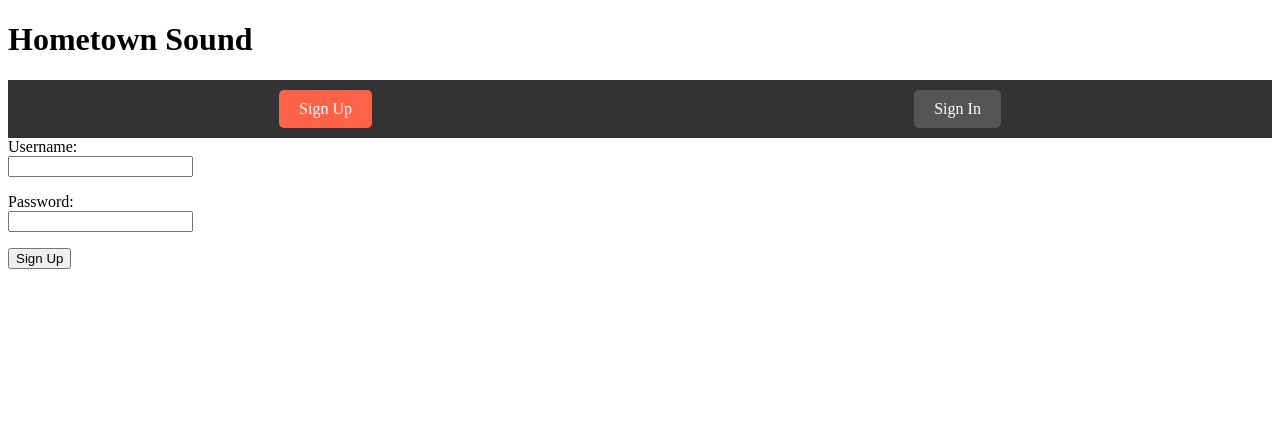
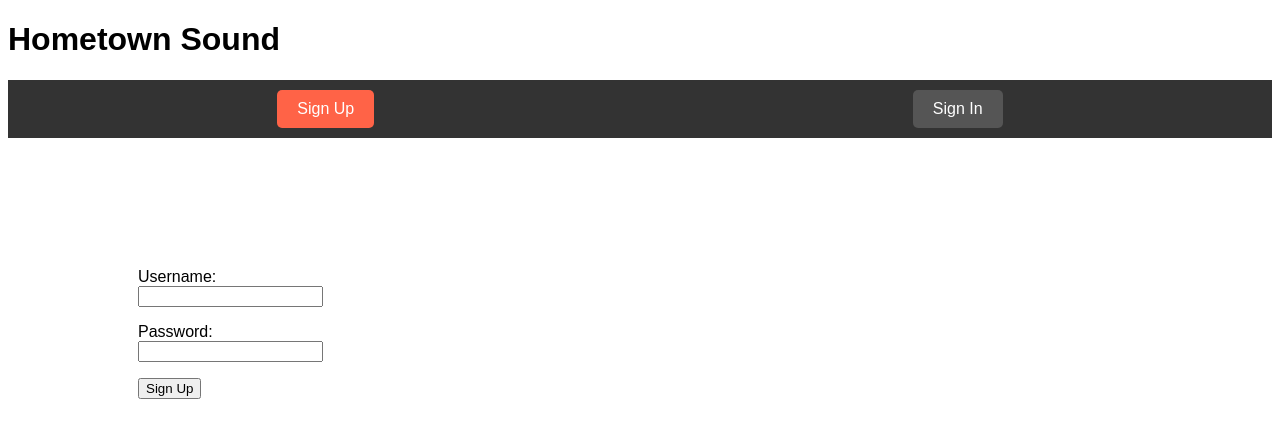
Before and after one commit to LDotey/Hometown-Sound, a React (Create React App) app in the folder client/: page /signup in a window 1280 px wide. Shown: the top 438 px of the page. Built offline with nearby package versions, Linux system fonts and the light colour scheme; no server answers.

Commit message:
create requirements.txt file

```diff
--- a/client/src/components/SignUpForm.js
+++ b/client/src/components/SignUpForm.js
@@ -55,7 +55,7 @@ function SignUp() {
   });
 
   return (
-    <div>
+    <div className="signup-container">
       <form onSubmit={formik.handleSubmit}>
         <label htmlFor="username">Username:</label>
         <br />
--- a/client/src/index.css
+++ b/client/src/index.css
@@ -1,9 +1,6 @@
-/* :root {
-  --bg: #282c34;
-  --header: #fff;
-  --link: #61dafb;
-  --text: hsla(0, 0%, 100%, 0.88);
-} */
+:root {
+  font-family: Arial, Helvetica, sans-serif;
+}
 
 /* NavBar styling */
 .navbar {
@@ -33,6 +30,22 @@
 
 .navbar a.active {
   background-color: #ff6347; /* Highlight the active link with a different color */
+}
+
+.login-container {
+  display: flex;
+  justify-content: flex-end; /* Aligns the form to the right side */
+  align-items: top; /* Vertically centers the form */
+  height: 100vh; /* Takes full viewport height */
+  padding: 130px; /* Add buffer (spacing) around the form */
+}
+
+.signup-container {
+  display: flex;
+  justify-content: left; /* Aligns the form to the right side */
+  align-items: top; /* Vertically centers the form */
+  height: 100vh; /* Takes full viewport height */
+  padding: 130px;
 }
 
 /* Styling for the UserProfile container */
```
Also changed, not shown: 1 other file (tests, documents, lock files or other folders).
